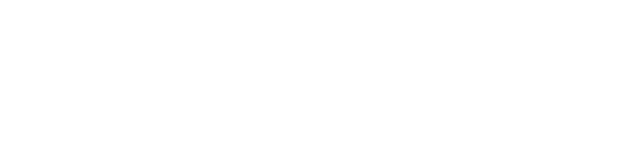
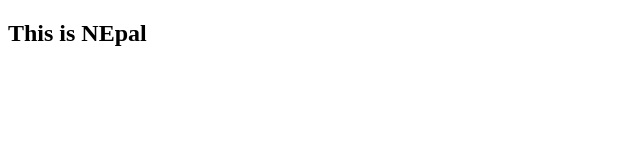
Before and after one commit to prakashlahagun/wt-1, a plain HTML site: page index.html in a window 1280 px wide. Shown: the whole page, without its empty margins (0-640 px from the left). Drawn offline with Linux system fonts and the light colour scheme.

Commit message:
Title changed

```diff
--- a/assets/css/style.css
+++ b/assets/css/style.css
@@ -0,0 +1,4 @@
+*{
+	margin: 0px;
+	padding: 0px;
+}
--- a/index.html
+++ b/index.html
@@ -1,9 +1,9 @@
 <!DOCTYPE html>
 <html>
 <head>
-	<title>This is Nepal</title>
+	<title>Home</title>
 </head>
 <body>
-
+<h2>This is NEpal</h2>
 </body>
 </html>
```
